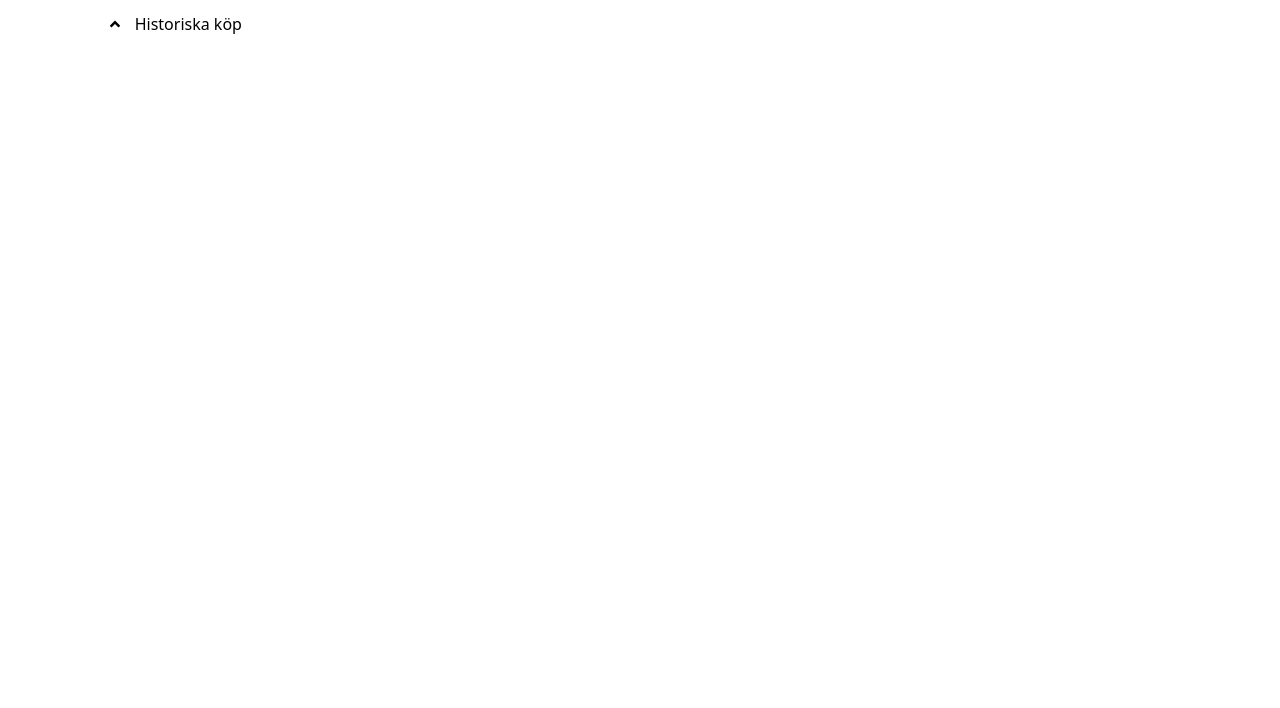
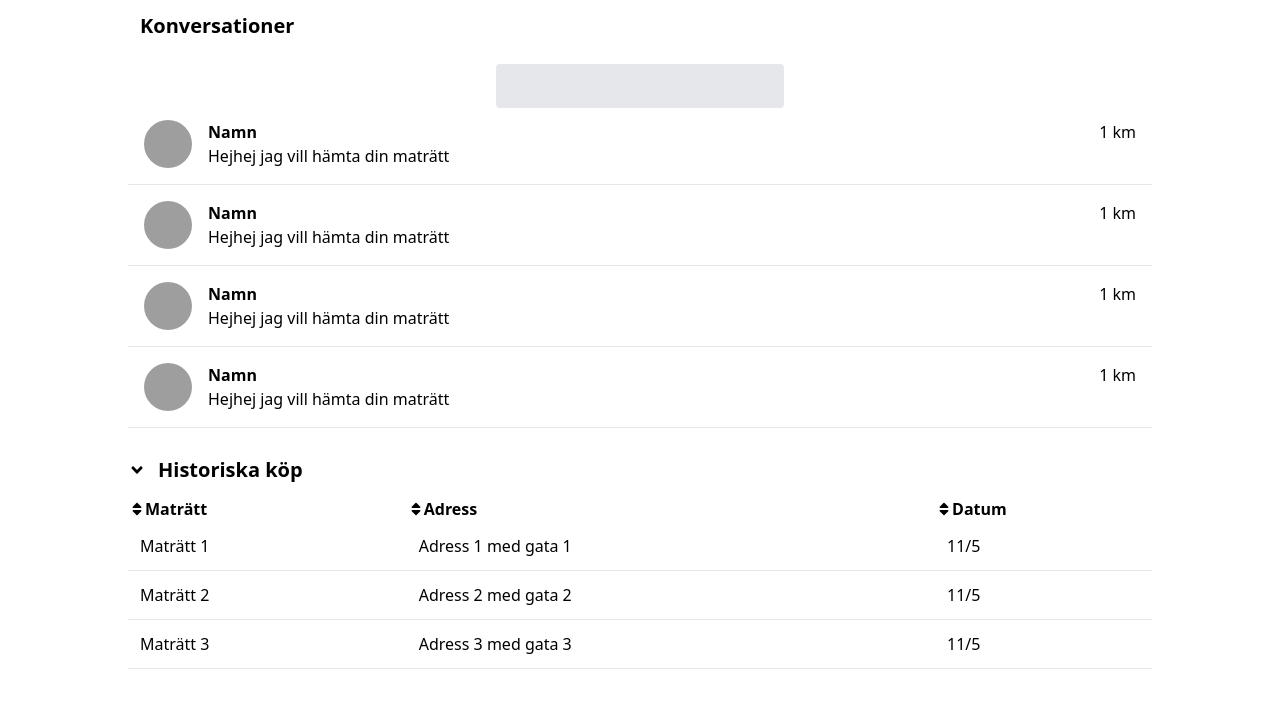
Before and after one commit to BaqerAlabedi/u08-business-idea-dreamteam, a React (Vite) app in the folder front/: page / in a window 1280 px wide. Shown: the top 708 px of the page. Built offline with nearby package versions, Linux system fonts and the light colour scheme; grey boxes are pictures that could not be loaded.

Commit message:
Conversation design done

```diff
--- /dev/null
+++ b/front/src/components/ConversationWidget.tsx
@@ -0,0 +1,22 @@
+function ConversationWidget(){
+	return(
+		<div>
+			<div className="flex justify-between">
+				<div className="flex w-5/6">
+					<img
+						src="https://images.unsplash.com/photo-1546069901-ba9599a7e63c?ixlib=rb-4.0.3&ixid=MnwxMjA3fDB8MHxleHBsb3JlLWZlZWR8Mnx8fGVufDB8fHx8&w=1000&q=80"
+						alt=""
+						className="h-12 w-12 rounded-full mx-4"/>
+					<div className="w-4/6">
+						<h3 className="font-semibold">Namn</h3>
+						<p className="truncate">Hejhej jag vill hämta din maträtt</p>
+					</div>
+				</div>
+				<p className="w-1/6 max-w-fit md:mx-4">1 km</p>
+			</div>
+			<hr className="my-4" />
+		</div>
+	);
+}
+
+export default ConversationWidget;
--- a/front/src/components/Table.tsx
+++ b/front/src/components/Table.tsx
@@ -46,8 +46,8 @@ function Table({ data, config, getKey }: TableProps) {
     // Returns the table component with the rendered headers and rows
 	return (
 		<table className="table-auto w-full mx-auto">
-			<thead>
-				<tr className="border-b-2">{renderedHeaders}</tr>
+			<thead className="mt-8">
+				<tr>{renderedHeaders}</tr>
 			</thead>
 			<tbody>{renderedRows}</tbody>
 		</table>
--- a/front/src/pages/Conversation.tsx
+++ b/front/src/pages/Conversation.tsx
@@ -2,32 +2,40 @@ import { useState } from "react";
 import SortTable from "../components/SortTable";
 import { DataItem } from "../components/Table";
 import { FaAngleDown, FaAngleUp} from "react-icons/fa";
+import ConversationWidget from "../components/ConversationWidget";
 
 
 function Conversation () {
-	const [toggle, setToggle] = useState(false)
+	const [toggle, setToggle] = useState(true);
+
 	// FAKE DATA - ta bort när man har data
 	const data: DataItem[] = [
 		{dishes: "Maträtt 1", adress: "Adress 1 med gata 1", time: Date.now()},
 		{dishes: "Maträtt 2", adress: "Adress 2 med gata 2", time: Date.now()},
 		{dishes: "Maträtt 3", adress: "Adress 3 med gata 3", time: Date.now()},
 	];
+	const formatTime = (time: number) => {
+		const date = new Date(time);
+		const day = date.getDate();
+		const month = date.getMonth() + 1; // Months are zero-based
+		return `${day}/${month}`;
+	};
 
 	const config = [
 		{
 			label: "Maträtt",
-			render: (vegetable: DataItem) => <>{vegetable.dishes}</>,
-			sortValue: (vegetable: DataItem) => vegetable.dishes
+			render: (item: DataItem) => <>{item.dishes}</>,
+			sortValue: (item: DataItem) => item.dishes
 		},
 		{
 			label: "Adress",
-			render: (vegetable: DataItem) => <>{vegetable.adress}</>,
-			sortValue: (vegetable: DataItem) => vegetable.adress
+			render: (item: DataItem) => <>{item.adress}</>,
+			sortValue: (item: DataItem) => item.adress
 		},
 		{
-			label: "Tid",
-			render: (vegetable: DataItem) => <>{vegetable.time}</>,
-			sortValue: (vegetable: DataItem) => vegetable.time
+			label: "Datum",
+			render: (item: DataItem) => <>{formatTime(item.time)}</>,
+			sortValue: (item: DataItem) => item.time
 		},
 	];
 	const getKey = (item: DataItem) => item.dishes || "";
@@ -36,12 +44,22 @@ function Conversation () {
 		setToggle(!toggle);
 	};
 
+
 	return(
-		<div className="w-10/12 mx-auto">
+		<div className="w-10/12 mx-auto max-w-5xl">
+			<section className="flex flex-col justify-center">
+				<h2 className="m-3 text-xl font-semibold text-center md:text-start">Konversationer</h2>
+				{/* Ta bort sen */}
+				<div className="m-3 mx-auto w-72 h-11 bg-gray-200 rounded"></div>
+				<ConversationWidget></ConversationWidget>
+				<ConversationWidget></ConversationWidget>
+				<ConversationWidget></ConversationWidget>
+				<ConversationWidget></ConversationWidget>
+			</section>
 			<section className="">
-				<div className="flex">
-					{toggle ? <FaAngleDown onClick={handleToggle} className="self-center"></FaAngleDown> : <FaAngleUp onClick={handleToggle} className="self-center"></FaAngleUp>}
-					<h2 className="m-3">Historiska köp</h2>
+				<div className="flex justify-center md:justify-start">
+					{toggle ? <FaAngleDown onClick={handleToggle} className="self-center text-lg"></FaAngleDown> : <FaAngleUp onClick={handleToggle} className="self-center text-lg"></FaAngleUp>}
+					<h2 className="m-3 font-semibold text-xl">Historiska köp</h2>
 				</div>
 				{toggle && (<SortTable data={data} config={config} getKey={getKey}></SortTable>)}
 			</section>
```
